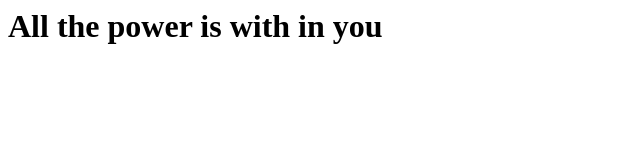
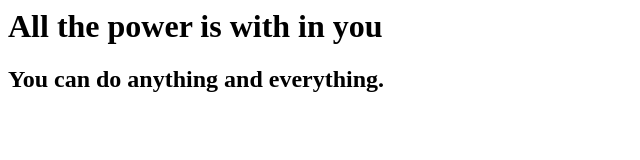
Before and after one commit to anumandla79/learngit, a plain HTML site: page index.html in a window 1280 px wide. Shown: the whole page, without its empty margins (0-640 px from the left). Drawn offline with Linux system fonts and the light colour scheme.

Commit message:
added 2nd quote

```diff
--- a/index.html
+++ b/index.html
@@ -2,6 +2,6 @@
 
 <body>
 <h1>All the power is with in you<h1>
-
+<h2>You can do anything and everything.</h2>
 </body>
 </head>
```
